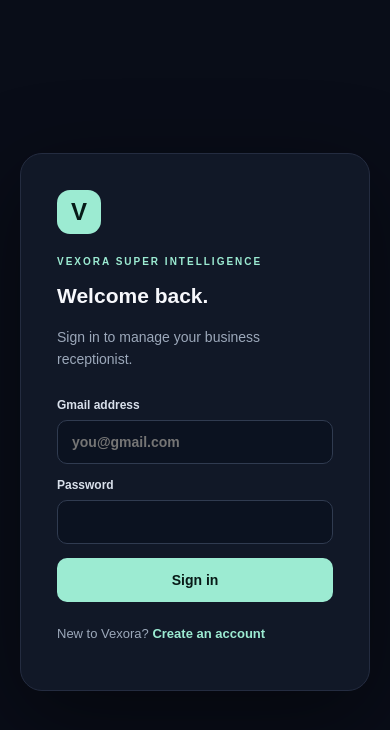
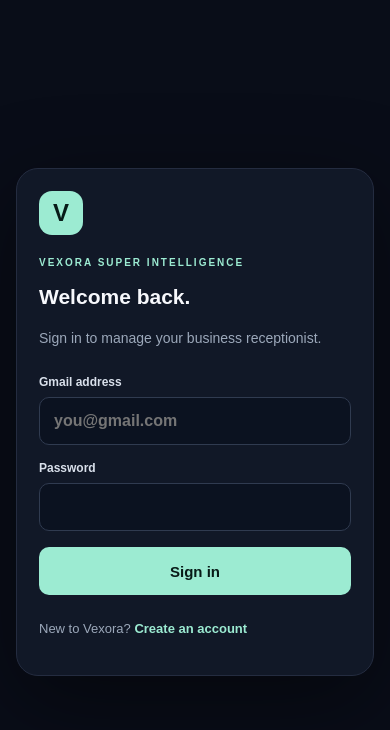
Before and after one commit to godwingarrick198-cmyk/Voxora-SI, a Next.js app: page /login in a window 390 px wide. Shown: the top 730 px of the page. Built offline with nearby package versions, Linux system fonts and the light colour scheme.

Commit message:
Improve responsive login experience

```diff
--- a/app/login/page.tsx
+++ b/app/login/page.tsx
@@ -14,23 +14,23 @@ export default function LoginPage() {
   async function submit(e:FormEvent<HTMLFormElement>){
     e.preventDefault(); setBusy(true); setError('');
     const normalizedEmail=email.trim().toLowerCase();
-    if(!/^[a-z0-9.!#$%&'*+/=?^_`{|}~-]+@gmail\.com$/i.test(normalizedEmail)){setBusy(false);setError('Use the Gmail address registered with Vexora.');return;}
+    if(!/^[a-z0-9.!#$%&'*+/=?^`{|}~-]+@gmail\\.com$/i.test(normalizedEmail)){setBusy(false);setError('Use the Gmail address registered with Vexora.');return;}
     const supabase=createClient();
     const {error}=await supabase.auth.signInWithPassword({email:normalizedEmail,password});
     setBusy(false);
     if(error){setError(error.message);return;}
     router.replace('/'); router.refresh();
   }
-  return <main style={shell}><section style={card}><div style={mark}>V</div><p style={eyebrow}>VEXORA SUPER INTELLIGENCE</p><h1>Welcome back.</h1><p style={muted}>Sign in to manage your business receptionist.</p><form onSubmit={submit} style={{display:'grid',gap:14,marginTop:28}}><label style={label}>Gmail address<input style={input} type="email" placeholder="you@gmail.com" autoComplete="email" required value={email} onChange={e=>setEmail(e.target.value)} /></label><label style={label}>Password<input style={input} type="password" autoComplete="current-password" required value={password} onChange={e=>setPassword(e.target.value)} /></label>{error&&<p style={errorStyle}>{error}</p>}<button disabled={busy} style={button}>{busy?'Signing in…':'Sign in'}</button></form><p style={foot}>New to Vexora? <Link href="/signup" style={link}>Create an account</Link></p></section></main>;
+  return <main style={shell}><section style={card} aria-labelledby="login-title"><div style={mark}>V</div><p style={eyebrow}>VEXORA SUPER INTELLIGENCE</p><h1 id="login-title">Welcome back.</h1><p style={muted}>Sign in to manage your business receptionist.</p><form onSubmit={submit} style={{display:'grid',gap:16,marginTop:26}}><label style={label}>Gmail address<input style={input} type="email" placeholder="you@gmail.com" autoComplete="email" inputMode="email" autoCapitalize="none" spellCheck={false} required value={email} onChange={e=>setEmail(e.target.value)} /></label><label style={label}>Password<input style={input} type="password" autoComplete="current-password" required value={password} onChange={e=>setPassword(e.target.value)} /></label>{error&&<p role="alert" style={errorStyle}>{error}</p>}<button type="submit" disabled={busy} style={{...button,opacity:busy?.7:1}}>{busy?'Signing in…':'Sign in'}</button></form><p style={foot}>New to Vexora? <Link href="/signup" style={link}>Create an account</Link></p></section></main>;
 }
-const shell:React.CSSProperties={minHeight:'100vh',display:'grid',placeItems:'center',padding:20,background:'#090d18',color:'#f7f8fc',fontFamily:'Arial,sans-serif'};
-const card:React.CSSProperties={width:'100%',maxWidth:430,padding:36,border:'1px solid #242c40',borderRadius:22,background:'#111827',boxShadow:'0 25px 90px #0007'};
+const shell:React.CSSProperties={minHeight:'100vh',minHeight:'100svh',display:'grid',placeItems:'center',padding:'max(16px, env(safe-area-inset-top)) max(16px, env(safe-area-inset-right)) max(16px, env(safe-area-inset-bottom)) max(16px, env(safe-area-inset-left))',background:'#090d18',color:'#f7f8fc',fontFamily:'Arial,sans-serif',overflowY:'auto'};
+const card:React.CSSProperties={width:'100%',maxWidth:440,padding:'clamp(22px, 5vw, 38px)',border:'1px solid #242c40',borderRadius:22,background:'#111827',boxShadow:'0 25px 90px #0007',margin:'auto'};
 const mark:React.CSSProperties={width:44,height:44,display:'grid',placeItems:'center',borderRadius:13,background:'#9cebd2',color:'#071b18',fontWeight:900,fontSize:24};
 const eyebrow:React.CSSProperties={marginTop:22,color:'#9cebd2',fontSize:10,letterSpacing:2,fontWeight:800};
 const muted:React.CSSProperties={color:'#9ca8ba',lineHeight:1.6,fontSize:14};
 const label:React.CSSProperties={display:'grid',gap:8,color:'#d9e0eb',fontSize:12,fontWeight:700};
-const input:React.CSSProperties={padding:'13px 14px',borderRadius:10,border:'1px solid #303b50',background:'#0b1220',color:'white',fontSize:14,outline:'none'};
-const button:React.CSSProperties={padding:14,border:0,borderRadius:10,background:'#9cebd2',color:'#081a17',fontWeight:800,fontSize:14,cursor:'pointer'};
-const errorStyle:React.CSSProperties={color:'#ff9d9d',fontSize:12};
-const foot:React.CSSProperties={marginTop:24,color:'#9ca8ba',fontSize:13};
+const input:React.CSSProperties={width:'100%',minWidth:0,minHeight:48,padding:'13px 14px',borderRadius:10,border:'1px solid #303b50',background:'#0b1220',color:'white',fontSize:16,outline:'none',boxSizing:'border-box'};
+const button:React.CSSProperties={minHeight:48,padding:14,border:0,borderRadius:10,background:'#9cebd2',color:'#081a17',fontWeight:800,fontSize:15,cursor:'pointer'};
+const errorStyle:React.CSSProperties={color:'#ff9d9d',fontSize:13,lineHeight:1.5,overflowWrap:'anywhere'};
+const foot:React.CSSProperties={marginTop:24,color:'#9ca8ba',fontSize:13,lineHeight:1.6};
 const link:React.CSSProperties={color:'#9cebd2',fontWeight:700,textDecoration:'none'};
```
